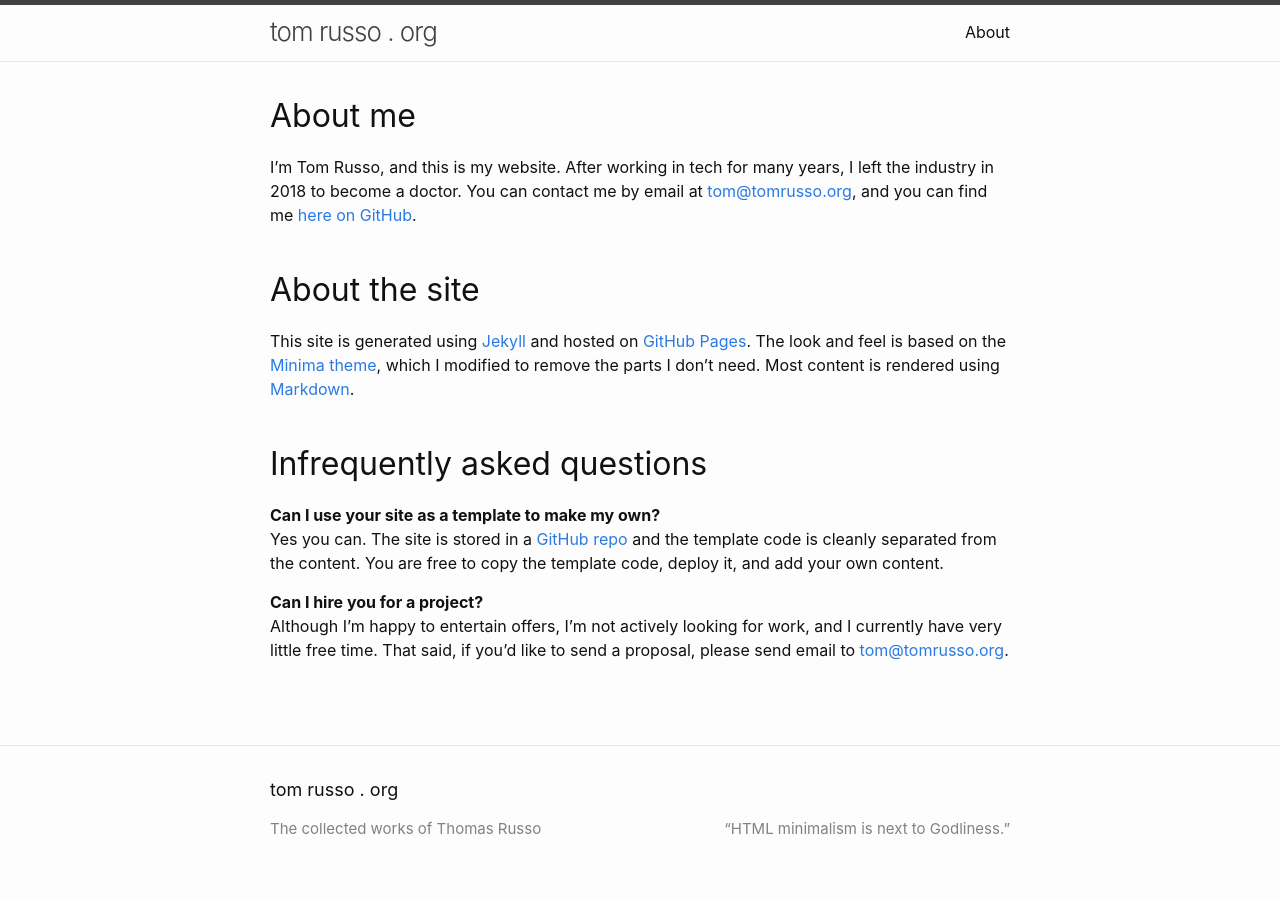
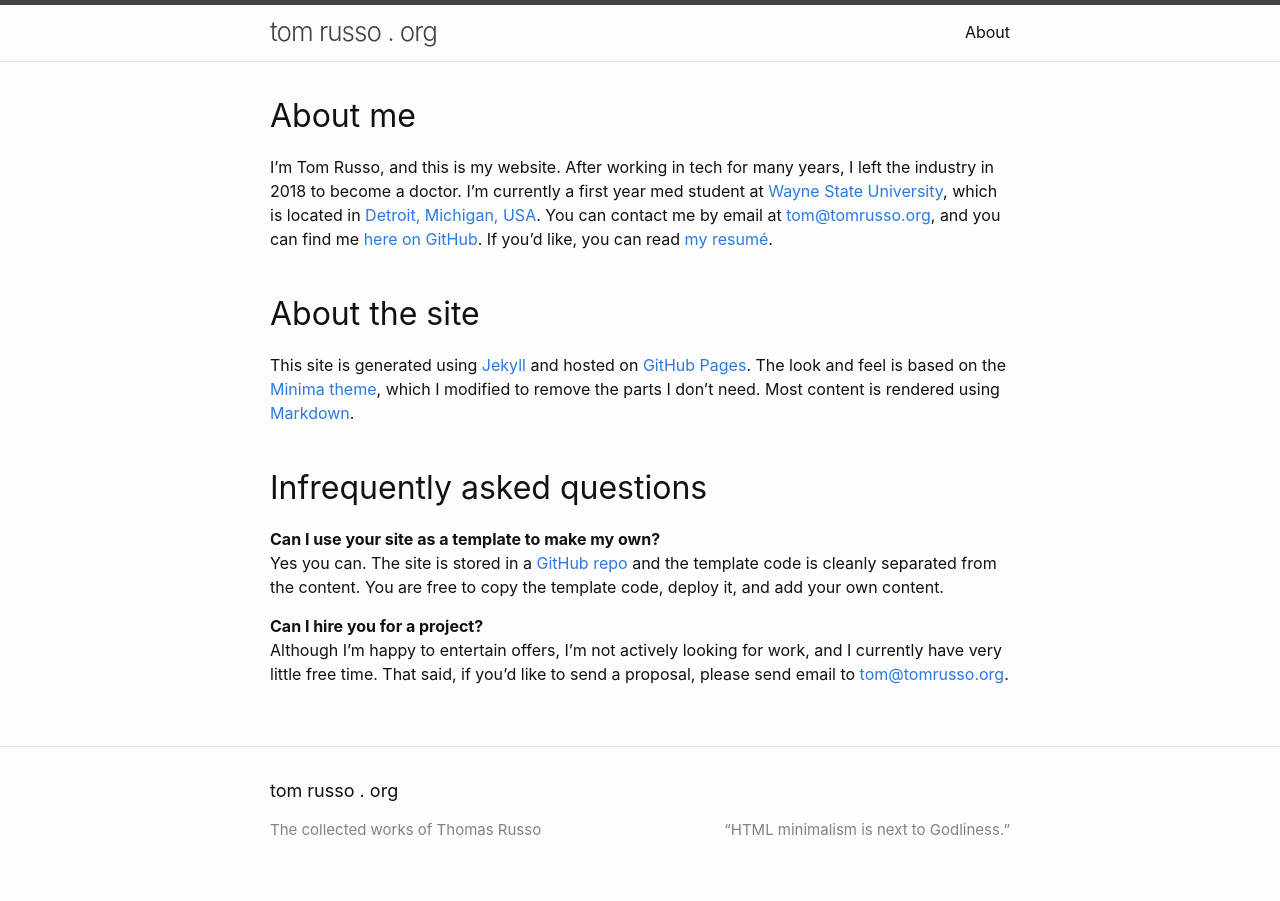
Before and after one commit to tomrusso/tomrusso.github.io, a Jekyll site: the page built from about.md, in a window 1280 px wide. Built offline with Jekyll 4.4.1, drawn with Linux system fonts in a browser that asks for light colours.

Commit message:
Working on a branch representing how the site will look when I start school Added ref to Wayne State in the About file Added my resume and linked to it from the About file

```diff
--- a/about.md
+++ b/about.md
@@ -7,8 +7,10 @@ permalink: /about/
 ---
 ## About me
 I'm Tom Russo, and this is my website.  After working in tech for many years, I left the industry
-in 2018 to become a doctor.  You can contact me by email at [{{ site.email }}][general-email], and
-you can find me [here on GitHub][github-account].
+in 2018 to become a doctor.  I'm currently a first year med student at [Wayne State University][wsu],
+which is located in [Detroit, Michigan, USA][wsu-med-map].  You can contact me by email at
+[{{ site.email }}][general-email], and you can find me [here on GitHub][github-account].  If you'd
+like, you can read [my resum&eacute;][my-resume].
 <br>
 <br>
 
@@ -30,8 +32,11 @@ separated from the content.  You are free to copy the template code, deploy it,
 Although I'm happy to entertain offers, I'm not actively looking for work, and I currently have very little
 free time. That said, if you'd like to send a proposal, please send email to [tom@tomrusso.org][project-email].
 
+[wsu]: https://med.wayne.edu
+[wsu-med-map]: https://www.google.com/maps/place/School+of+Medicine+-+Wayne+State+University/@42.3542575,-83.0595415,17z/data=!3m1!4b1!4m5!3m4!1s0x8824d3f14bab5091:0xb1538028656828d5!8m2!3d42.3542575!4d-83.0573528
 [general-email]: mailto:{{ site.email }}
 [github-account]: https://github.com/tomrusso
+[my-resume]: {{ site.baseurl }}/Thomas Russo Resume.pdf
 [jekyll-project]: https://jekyllrb.com
 [github-pages]: https://pages.github.com
 [minima-theme]: https://github.com/jekyll/minima
```
Also changed, not shown: 1 other file.
